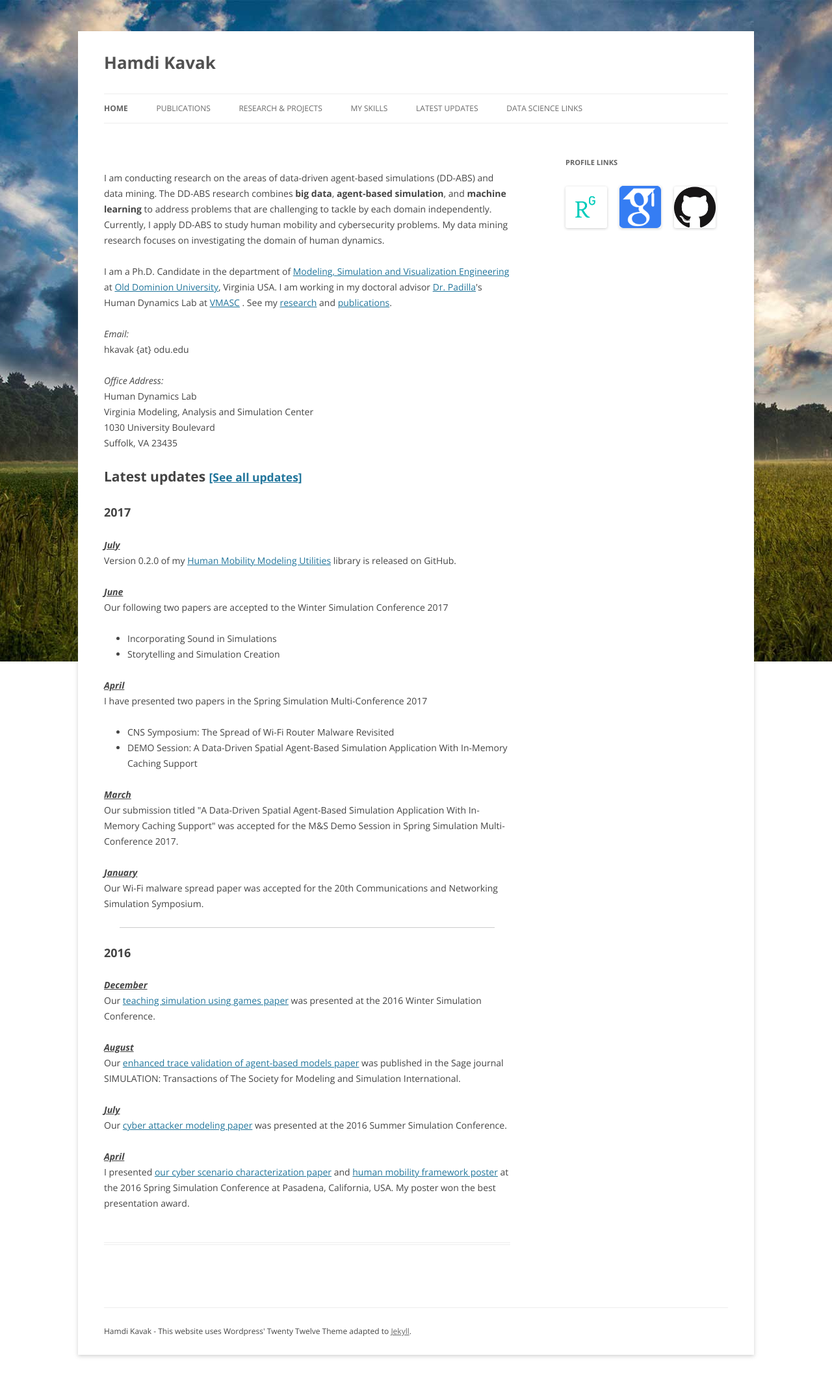
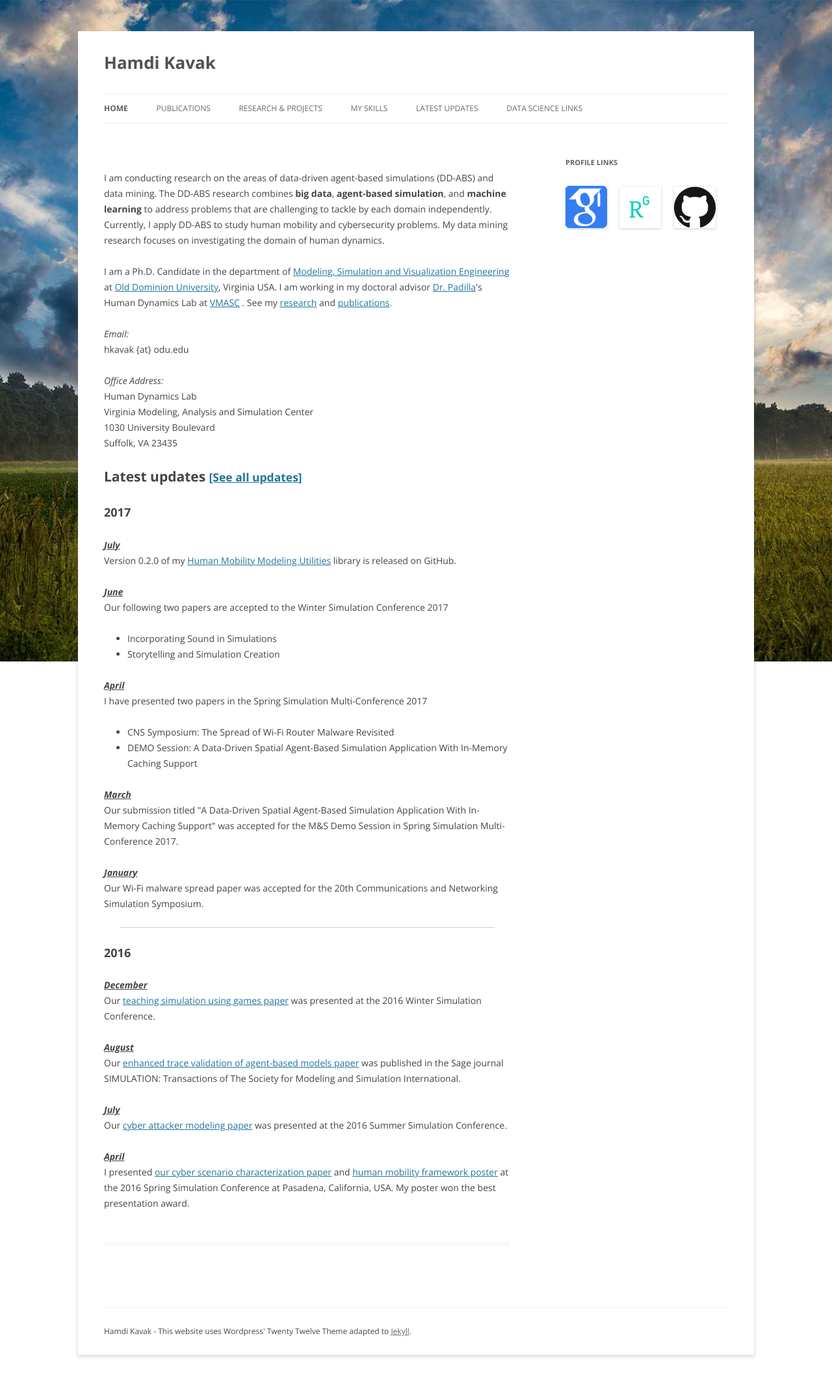
Before and after one commit to hamdikavak/hamdikavak.github.io, a Jekyll site: the page built from index.html, in a window 1280 px wide. Shown: the whole page at 65% size. Built offline with Jekyll 4.4.1, drawn with Linux system fonts in a browser that asks for light colours; nearby versions of some CDN libraries; library files that are not in the unit come from our copies.

Commit message:
Link order update

```diff
--- a/_includes/foot.html
+++ b/_includes/foot.html
@@ -10,9 +10,9 @@
 				<h3 class="widget-title">Profile Links</h3>
 				<div class="textwidget">
 
+						<a title="My Google Scholar Profile" href="http://scholar.google.com/citations?user=udTYdPAAAAAJ"><img src="{{ site.baseurl }}/media/icons/scholar.png" alt="Google Scholar"/></a>
+
 						<a title="My ResearchGate Profile" href="https://www.researchgate.net/profile/Hamdi_Kavak"><img src="{{ site.baseurl }}/media/icons/RG_square_green.png" alt="ResearchGate"/></a>
-
-						<a title="My Google Scholar Profile" href="http://scholar.google.com/citations?user=udTYdPAAAAAJ"><img src="{{ site.baseurl }}/media/icons/scholar.png" alt="Google Scholar"/></a>
 
 						<a title="My GitHub Profile" href="https://github.com/hamdikavak"><img src="{{ site.baseurl }}/media/icons/GitHub-Mark-120px-plus.png" alt="GitHub"/></a>
 
```
